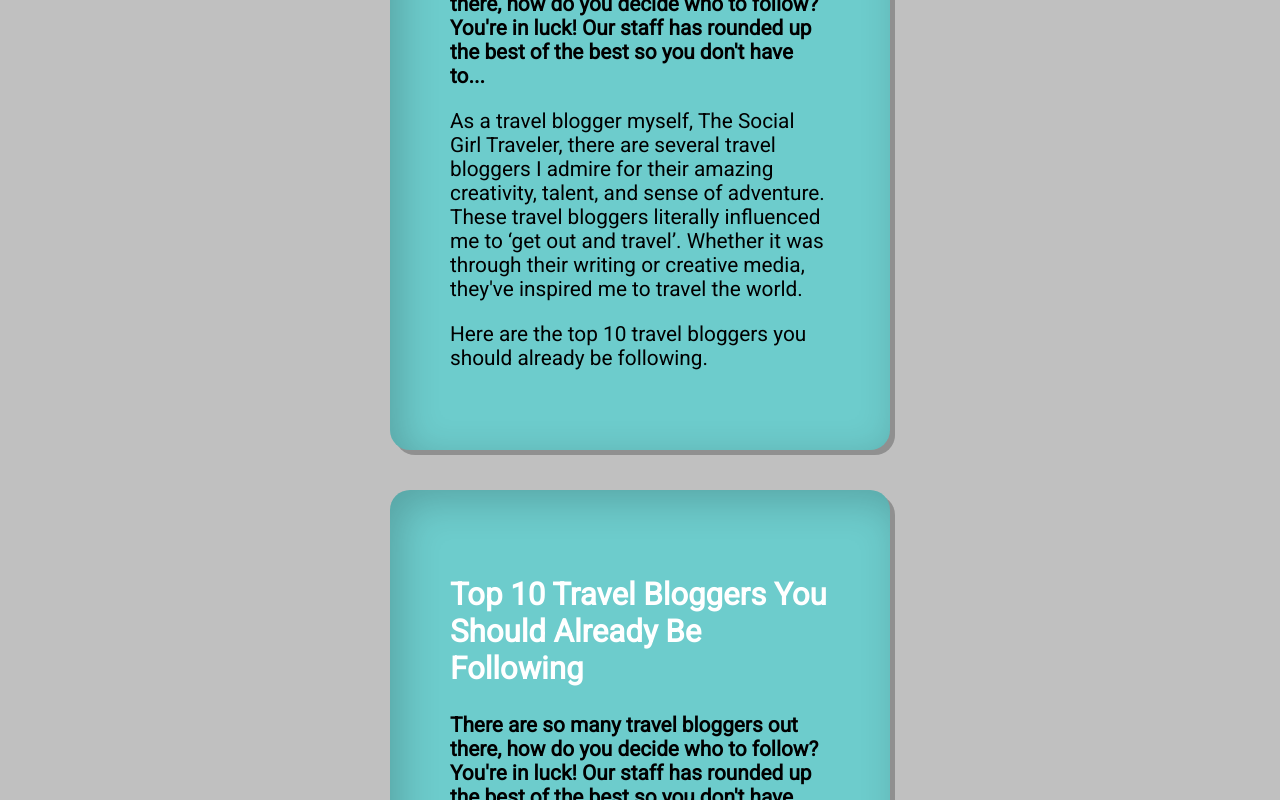
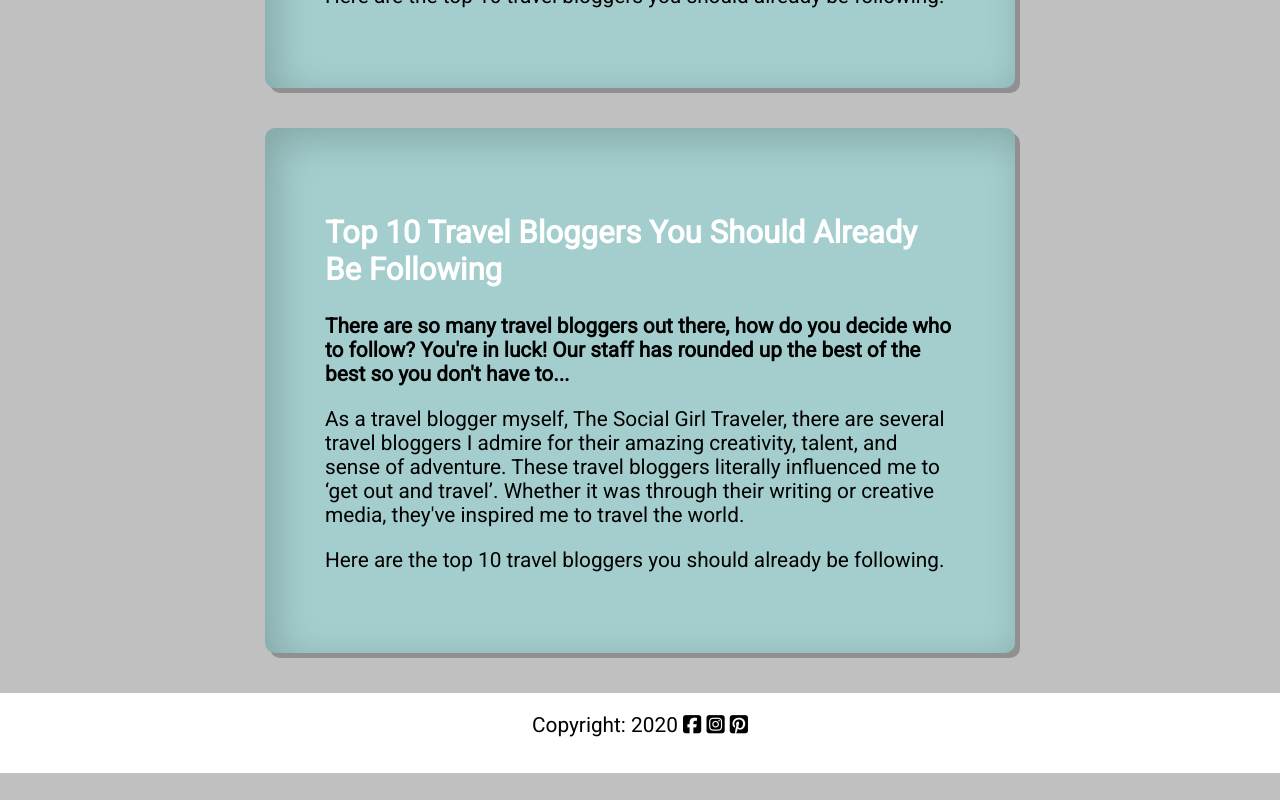
Before and after one commit to visua77/final-blog-proj, a React (Create React App) app: page / in a window 1280 px wide. Shown: the part 1340-2140 px from the top of the page. After the commit the page ends 2113 px from the top, so only its background shows below. Built offline with nearby package versions, Linux system fonts and the light colour scheme.

Commit message:
working on the footer somewhat

```diff
--- a/public/index.html
+++ b/public/index.html
@@ -5,6 +5,7 @@
     <meta charset="utf-8" />
     <meta name="viewport" content="width=device-width, initial-scale=1" />
     <link href="https://fonts.googleapis.com/css?family=Montserrat|Roboto|Roboto+Condensed&display=swap" rel="stylesheet">
+    <script src="https://kit.fontawesome.com/d33a4f7c8b.js" crossorigin="anonymous"></script>
     <!--
       Notice the use of %PUBLIC_URL% in the tags above.
       It will be replaced with the URL of the `public` folder during the build.
--- a/src/components/Footer.js
+++ b/src/components/Footer.js
@@ -1,9 +1,10 @@
 import React, { useState, useEffect } from 'react'
 
 export const Footer = () => {
+
   return (
     <div className="footer-wrapper">
-
+          <footer>Copyright: {(new Date().getFullYear())} <i class="fab fa-facebook-square"></i> <i class="fab fa-instagram-square"></i> <i class="fab fa-pinterest-square"></i></footer>
     </div>
   )
 }
--- a/src/css/styles.css
+++ b/src/css/styles.css
@@ -14,9 +14,11 @@ h1 {
     color: white;
     font-size: 5rem;
     font-family: 'Montserrat', sans-serif;
+    padding: 10px;
     margin-left: 60px;
     margin-top: 80px;
     letter-spacing: 5px;
+    background-color: rgba(0, 0, 0, .20);
 }
 
 h2 {
@@ -43,22 +45,24 @@ h2 {
     border-bottom: 3px solid white;
 }
 
+.card {
+    margin: 30px auto;
+    width: 750px;
+    height: auto;
+    border-radius: 10px;
+    margin-top: 40px;
+    margin-bottom: 40px;
+    padding: 60px;
+    background-color: rgb(164, 206, 206);
+    box-shadow: 5px 5px rgba(0, 0, 0, .25), 10px 10px 40px rgba(0, 0, 0, .20) inset;
+}
+
 .footer-wrapper {
-    height: 60px;
+    height: 80px;
     width: 100%;
     left: 0;
     bottom: 0;
+    padding: 20px;
     background-color: white;
+    text-align: center;
 }
-
-.card {
-    margin: 30px auto;
-    width: 500px;
-    height: auto;
-    border-radius: 20px;
-    margin-top: 40px;
-    margin-bottom: 40px;
-    padding: 60px;
-    background-color: rgb(109, 204, 204);
-    box-shadow: 5px 5px rgba(0, 0, 0, .25), 10px 10px 40px rgba(0, 0, 0, .20) inset;
-}
```
